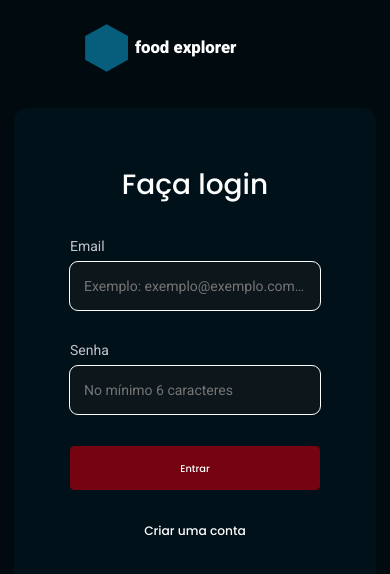
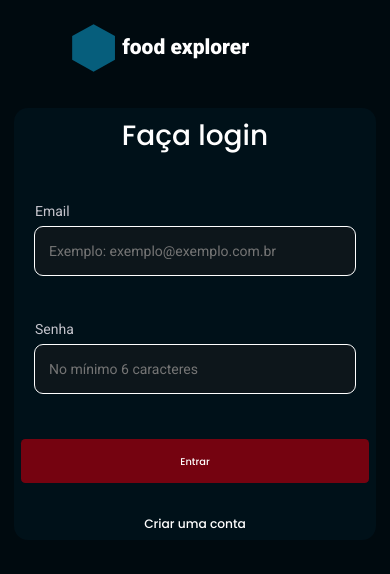
Before and after one commit to cleiton-546/foodexplorer, a React (Vite) app: page / in a window 390 px wide. Shown: the top 574 px of the page. Built offline with nearby package versions, Linux system fonts and the light colour scheme; no server answers.

Commit message:
responsividade

```diff
--- a/src/components/brand/style.js
+++ b/src/components/brand/style.js
@@ -38,7 +38,7 @@ export const Container = styled.div`
     div {
       gap: 0.5rem;
       h1 {
-        font-size: 1.2rem;
+        font-size: 1.5rem;
       }
 
      svg {
--- a/src/pages/Home/style.js
+++ b/src/pages/Home/style.js
@@ -130,6 +130,7 @@ export const Nav = styled.div`
   }
 
   @media (max-width: ${DEVICE_BREAKPOINTS.MD}) {
+    margin-top: 2rem;
     height: 8rem;
 
     .images {
@@ -138,7 +139,7 @@ export const Nav = styled.div`
       }
 
       .mobile {
-        margin-bottom: 1.5rem;
+        margin-bottom: 2.5rem;
         margin-left: -1.5rem;
         display: block;
       }
@@ -167,7 +168,8 @@ export const Nav = styled.div`
       }
 
       .description h2 {
-        font-size: 0.8rem;
+        font-size: 1rem;
+        margin-bottom: 4px;
       }
 
       .description p {
--- a/src/pages/SignIn/style.js
+++ b/src/pages/SignIn/style.js
@@ -56,13 +56,11 @@ export const Form = styled.form`
     flex-direction: column;
     align-items: center;
 
-
     h2 {
       color: ${({ theme }) => theme.COLORS.LIGHT_100};
       margin-bottom: 32px;
       font-size: 2rem;
       font-weight: 500;
-
     }
 
     a {
@@ -82,7 +80,6 @@ export const Form = styled.form`
   .input input {
     outline: 1px solid ${({ theme }) => theme.COLORS.LIGHT_100};
     margin-bottom: 32px;
-
   }
 
   .input h3 {
@@ -93,7 +90,11 @@ export const Form = styled.form`
     width: 100%;
     margin: 0;
     margin-top: 2rem;
-
   }
 
-  `;
+  @media (max-width: ${DEVICE_BREAKPOINTS.SM}) {
+    div {
+      padding: 0.5rem;
+    }
+  }
+`;
--- a/src/services/api.js
+++ b/src/services/api.js
@@ -1,6 +1,6 @@
 import axios from "axios";
 
 export const api = axios.create({
-  baseURL: "https://api-food-bdb2.onrender.com",
+  baseURL: "http://localhost:3000",
   withCredentials: true,
 });
```
